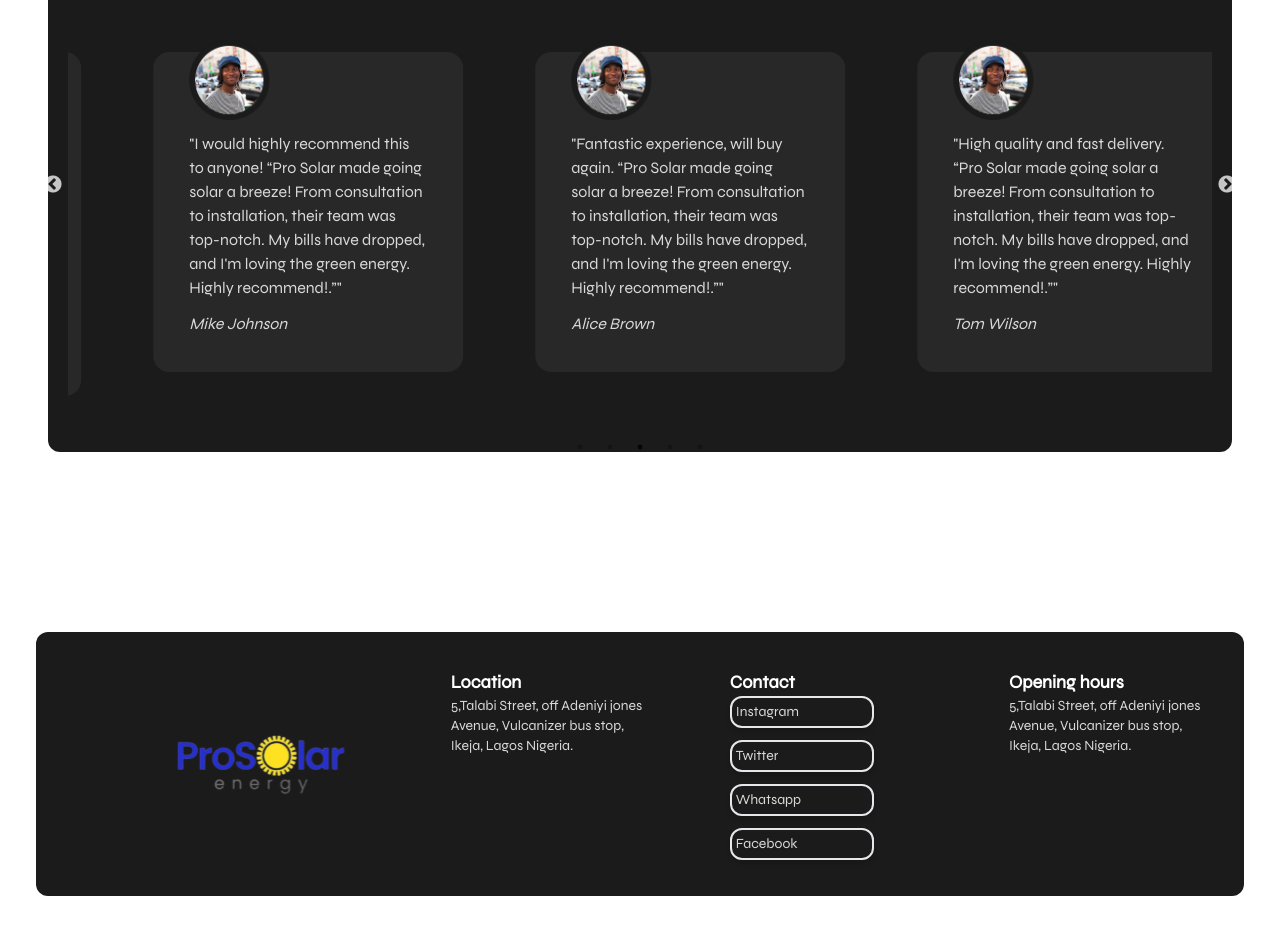
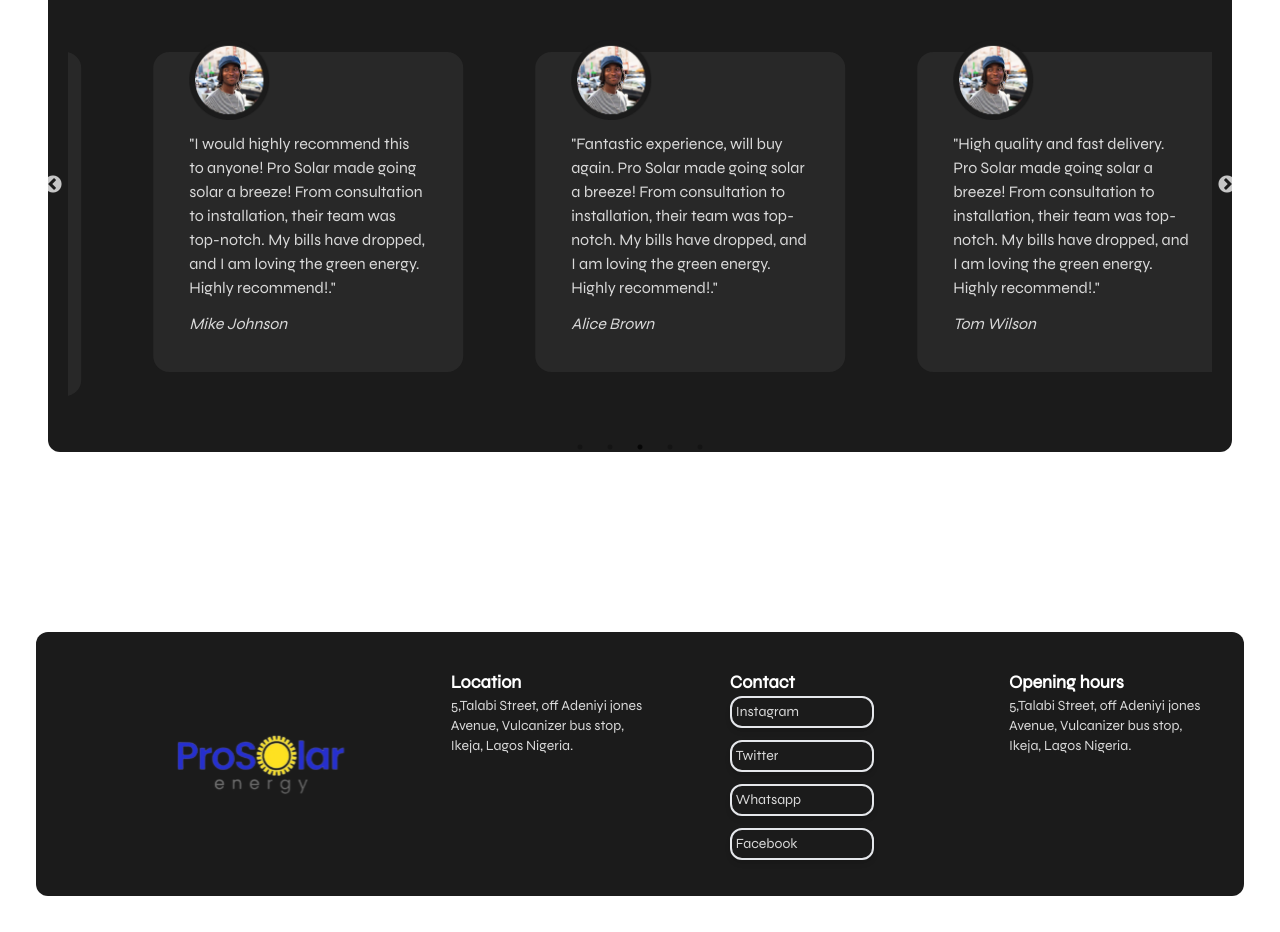
Before and after one commit to olaspanky/Prosolar, a Next.js app: page / in a window 1280 px wide. Shown: the part 3760-4692 px from the top of the page. Built offline with nearby package versions, Linux system fonts and the light colour scheme.

Commit message:
second commit

```diff
--- a/src/app/components/Card.jsx
+++ b/src/app/components/Card.jsx
@@ -9,7 +9,7 @@ const SolarProductCard = () => {
   return (
     <div className="grid grid-cols-1 sm:grid-cols-2 lg:grid-cols-4 gap-6">
     {products.map((product, index) => (
-                <Link href={`/pages/products/${product.id}`}>
+                <Link key={index} href={`/pages/products/${product.id}`}>
 
     <div className="bg-white text-[#787878] flex flex-col gap-5 shadow-lg p-5 lg:p-9 rounded-lg overflow-hidden">
       <div className=" flex flex-col gap-3">
--- a/src/app/components/Landing/Testimonial.jsx
+++ b/src/app/components/Landing/Testimonial.jsx
@@ -8,31 +8,31 @@ import t1 from "../../../../public/assets/t1.png"
 
 const testimonials = [
   {
-    quote: "“Pro Solar made going solar a breeze! From consultation to installation, their team was top-notch. My bills have dropped, and I'm loving the green energy. Highly recommend!.”",
+    quote: "Pro Solar made going solar a breeze! From consultation to installation, their team was top-notch. My bills have dropped, and I'm loving the green energy. Highly recommend!.",
     author: "John Doe",
     title: "CEO, Company",
     image: "/path/to/image1.jpg",
   },
   {
-    quote: "Excellent customer service and exceptional quality. “Pro Solar made going solar a breeze! From consultation to installation, their team was top-notch. My bills have dropped, and I'm loving the green energy. Highly recommend!.”",
+    quote: "Excellent customer service and exceptional quality. Pro Solar made going solar a breeze! From consultation to installation, their team was top-notch. My bills have dropped, and I'm loving the green energy. Highly recommend!.",
     author: "Jane Smith",
     title: "Manager, Business",
     image: "/path/to/image2.jpg",
   },
   {
-    quote: "I would highly recommend this to anyone! “Pro Solar made going solar a breeze! From consultation to installation, their team was top-notch. My bills have dropped, and I'm loving the green energy. Highly recommend!.”",
+    quote: "I would highly recommend this to anyone! Pro Solar made going solar a breeze! From consultation to installation, their team was top-notch. My bills have dropped, and I am loving the green energy. Highly recommend!.",
     author: "Mike Johnson",
     title: "Developer, Tech Co.",
     image: "/path/to/image3.jpg",
   },
   {
-    quote: "Fantastic experience, will buy again. “Pro Solar made going solar a breeze! From consultation to installation, their team was top-notch. My bills have dropped, and I'm loving the green energy. Highly recommend!.”",
+    quote: "Fantastic experience, will buy again. Pro Solar made going solar a breeze! From consultation to installation, their team was top-notch. My bills have dropped, and I am loving the green energy. Highly recommend!.",
     author: "Alice Brown",
     title: "Director, Firm",
     image: "/path/to/image4.jpg",
   },
   {
-    quote: "High quality and fast delivery. “Pro Solar made going solar a breeze! From consultation to installation, their team was top-notch. My bills have dropped, and I'm loving the green energy. Highly recommend!.”",
+    quote: "High quality and fast delivery. Pro Solar made going solar a breeze! From consultation to installation, their team was top-notch. My bills have dropped, and I am loving the green energy. Highly recommend!.",
     author: "Tom Wilson",
     title: "Owner, Store",
     image: "/path/to/image5.jpg",
```
